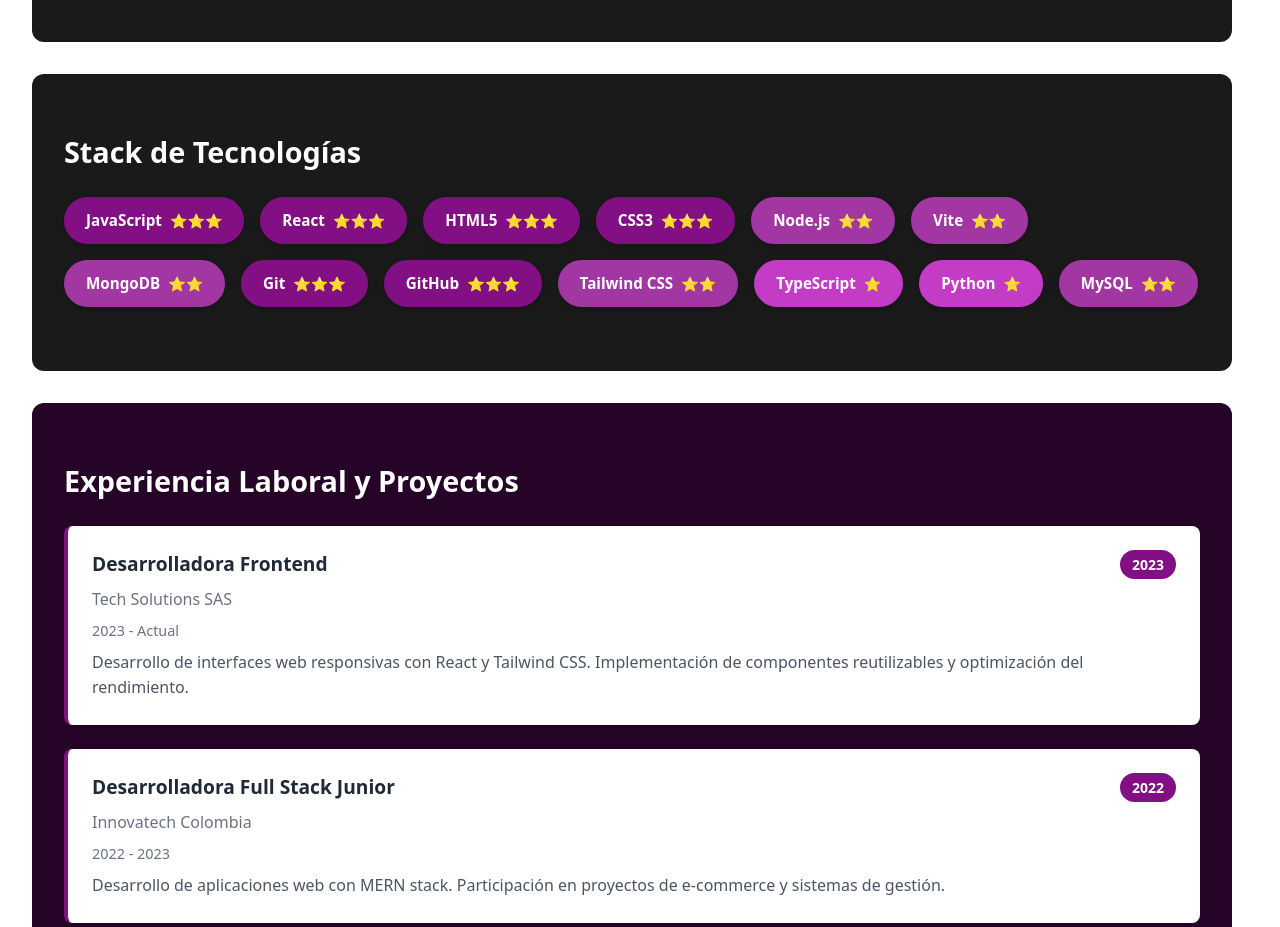
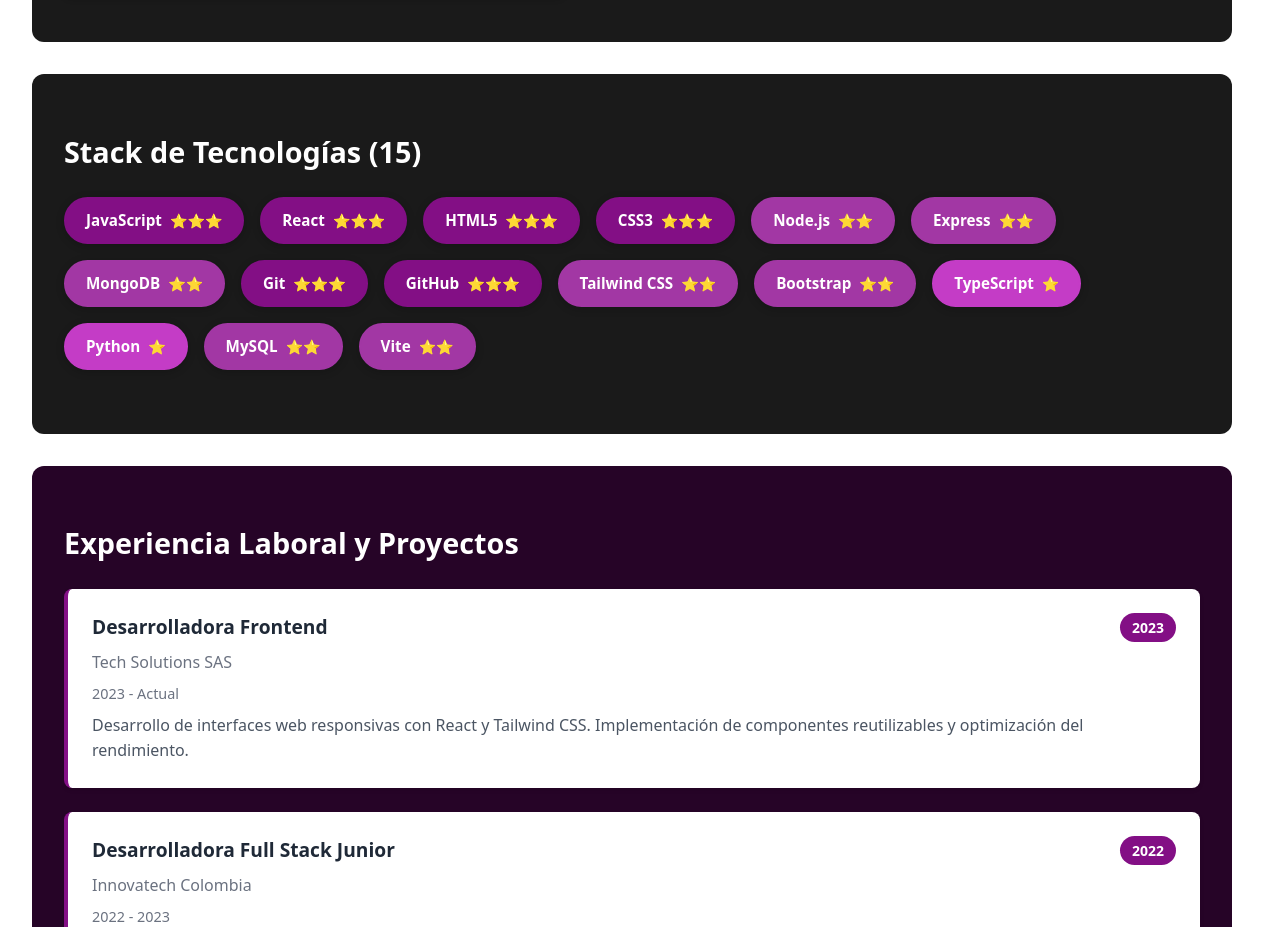
Before and after one commit to JulesPrz/cv-react-juliana-perez, a React (Vite) app: page / in a window 1280 px wide. Shown: the part 960-1887 px from the top of the page. Built offline with nearby package versions, Linux system fonts and the light colour scheme.

Commit message:
feat: renderizado dinámico de tecnologías desde estado

```diff
--- a/src/components/StackTecnologias.jsx
+++ b/src/components/StackTecnologias.jsx
@@ -1,29 +1,12 @@
-const StackTecnologias = () => {
-  const tecnologias = [
-    { id: 1, nombre: "JavaScript", nivel: "avanzado" },
-    { id: 2, nombre: "React", nivel: "avanzado" },
-    { id: 3, nombre: "HTML5", nivel: "avanzado" },
-    { id: 4, nombre: "CSS3", nivel: "avanzado" },
-    { id: 5, nombre: "Node.js", nivel: "intermedio" },
-    { id: 6, nombre: "Vite", nivel: "intermedio" },
-    { id: 7, nombre: "MongoDB", nivel: "intermedio" },
-    { id: 8, nombre: "Git", nivel: "avanzado" },
-    { id: 9, nombre: "GitHub", nivel: "avanzado" },
-    { id: 10, nombre: "Tailwind CSS", nivel: "intermedio" },
-    { id: 11, nombre: "TypeScript", nivel: "basico" },
-    { id: 12, nombre: "Python", nivel: "basico" },
-    { id: 13, nombre: "MySQL", nivel: "intermedio" },
-
-  ];
-
+const StackTecnologias = ({ tecnologias }) => {
   // Función para obtener el color según el nivel
   const obtenerColor = (nivel) => {
     if (nivel === "avanzado") {
-      return "#830f85ff";
+      return "#830f85ff"; // Verde
     } else if (nivel === "intermedio") {
-      return "#a237a4ff";
+      return "#a237a4ff"; // Naranja
     } else {
-      return "#c43cc6ff";
+      return "#c43cc6ff"; // Azul
     }
   };
 
@@ -40,7 +23,7 @@ const StackTecnologias = () => {
 
   return (
     <section className="stack-section">
-      <h2>Stack de Tecnologías</h2>
+      <h2>Stack de Tecnologías ({tecnologias.length})</h2>
       <div className="tecnologias-container">
         {tecnologias.map((tech) => (
           <div
```
